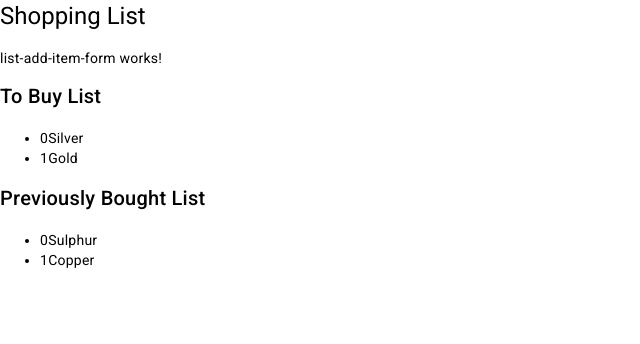
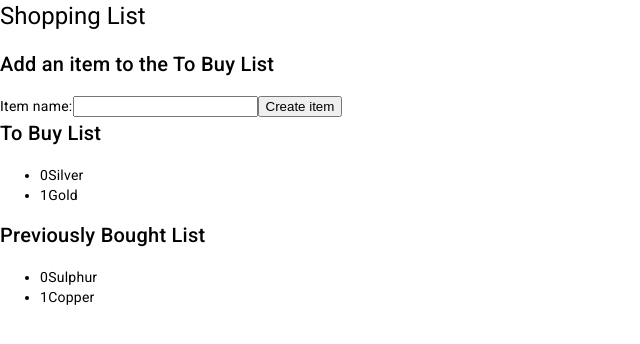
Before and after one commit to JackCollier/angular-shopping-list, an Angular app: page / in a window 1280 px wide. Shown: the top 344 px of the page, without its empty margins (0-640 px from the left). Built offline with nearby package versions, Linux system fonts and the light colour scheme; data requests are answered from the project's data file.

Commit message:
create user form

```diff
--- a/src/app/list-add-item-form/list-add-item-form.component.html
+++ b/src/app/list-add-item-form/list-add-item-form.component.html
@@ -1 +1,8 @@
-<p>list-add-item-form works!</p>
+<div>
+  <h2>Add an item to the To Buy List</h2>
+  <form [formGroup]="listItemForm" (submit)="submitListItem()">
+    <label for="item-name">Item name:</label>
+    <input id="item-name" type="text" formControlName="itemName" />
+    <button type="submit">Create item</button>
+  </form>
+</div>
```
